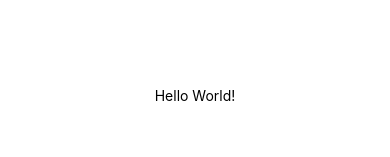
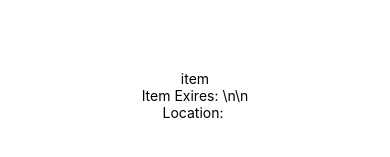
Before and after one commit to brandngo/XpiryTrackr, a React Native app: screen / in a window 390 px wide. Shown: the part 327-484 px from the top of the page. Built offline with nearby package versions, Linux system fonts and the light colour scheme.

Commit message:
Update App.js

```diff
--- a/App.js
+++ b/App.js
@@ -4,10 +4,12 @@ import { StyleSheet, Text, View, SafeAreaView } from 'react-native';
 
 export default function App() {
   return (
-    <SafeAreaView style={styles.container}>
-      <Text>Hello World!</Text>
+    <View style={styles.container}>
+      <Text>item</Text>
+      <Text>Item Exires: \n\n</Text>
+      <Text>Location: </Text>
       <StatusBar style="auto" />
-    </SafeAreaView>
+    </View>
   );
 }
 
```
